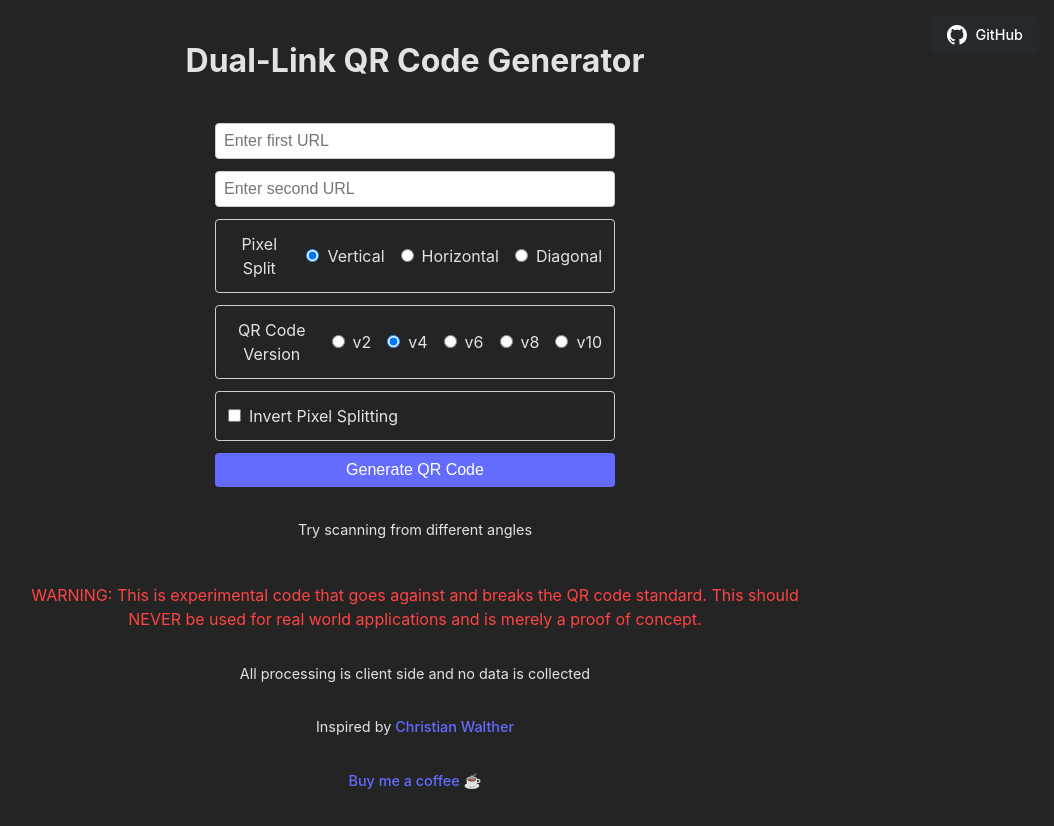
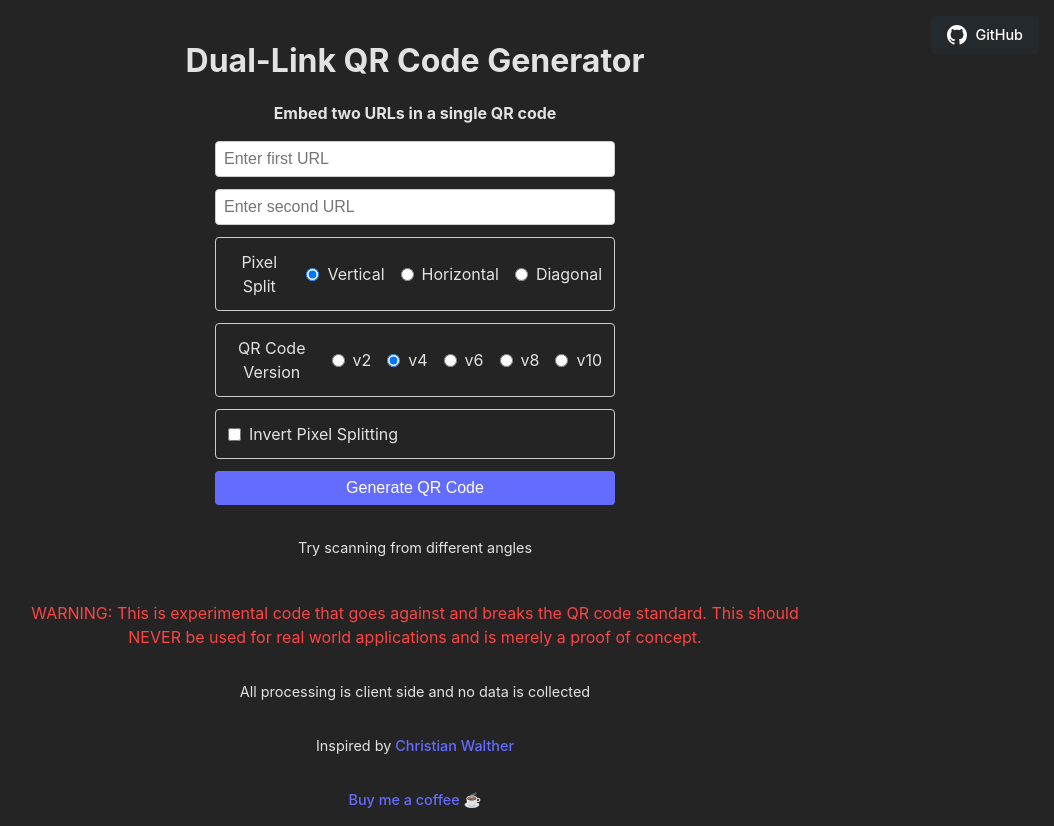
Before and after one commit to dwongdev/DualQRCode, a React (Vite) app: page / in a window 1280 px wide. Shown: the whole page, without its empty margins (225-1279 px from the left). Built offline with nearby package versions, Linux system fonts and the light colour scheme.

Commit message:
Add subheader text

```diff
--- a/src/App.css
+++ b/src/App.css
@@ -14,6 +14,15 @@
   max-width: 800px;
   margin: 0 auto;
   box-sizing: border-box;
+}
+
+#header {
+  margin-bottom: 0;
+ }
+
+#subheader {
+  margin: 0;
+  padding: 0;
 }
 
 .app-title {
--- a/src/App.jsx
+++ b/src/App.jsx
@@ -120,7 +120,8 @@ function App() {
         </svg>
         GitHub
       </a>
-      <h1>Dual-Link QR Code Generator</h1>
+      <h1 id="header">Dual-Link QR Code Generator</h1>
+      <h4 id="subheader">Embed two URLs in a single QR code</h4>
       <div className="input-container">
         <input
           type="url"
```
